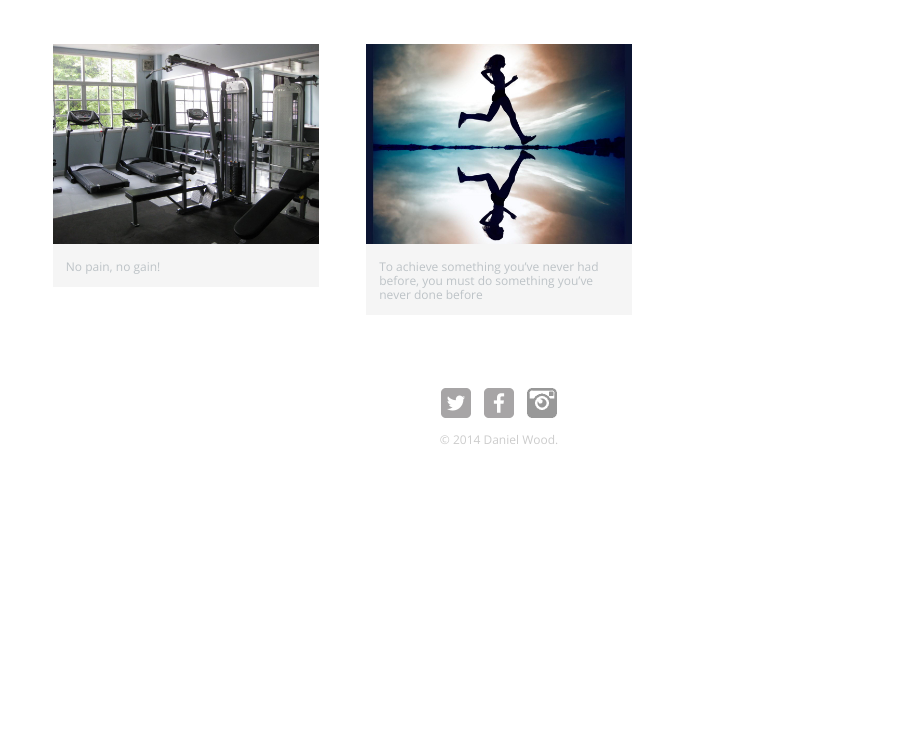
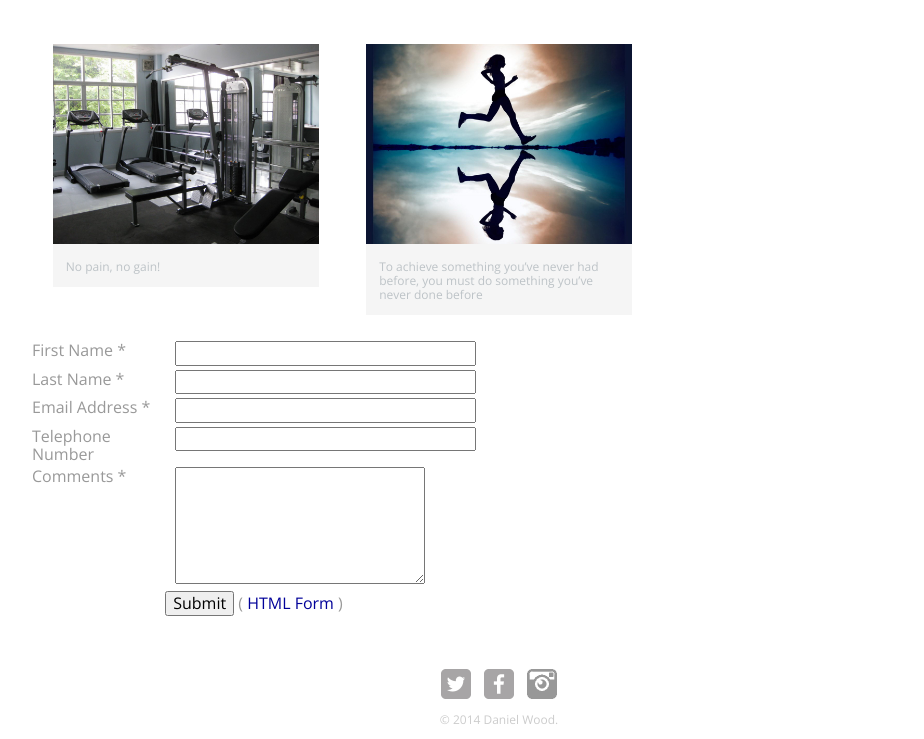
Before and after one commit to danielrogerwood/danielrogerwood.github.io, a plain HTML site: page index.html in a window 1280 px wide. Shown: the part 1069-1808 px from the top of the page, without its empty margins (141-1065 px from the left). Before the commit the page ends 1528 px from the top, so only its background shows below. Drawn offline with nearby package versions, Linux system fonts and the light colour scheme.

Commit message:
Adding form

```diff
--- a/index.html
+++ b/index.html
@@ -63,6 +63,60 @@
             </a>
           </li>
         </ul>
+
+        <form name="htmlform" method="post" action="html_form_send.php">
+<table width="450px">
+</tr>
+<tr>
+ <td valign="top">
+  <label for="first_name">First Name *</label>
+ </td>
+ <td valign="top">
+  <input  type="text" name="first_name" maxlength="50" size="30">
+ </td>
+</tr>
+
+<tr>
+ <td valign="top"">
+  <label for="last_name">Last Name *</label>
+ </td>
+ <td valign="top">
+  <input  type="text" name="last_name" maxlength="50" size="30">
+ </td>
+</tr>
+<tr>
+ <td valign="top">
+  <label for="email">Email Address *</label>
+ </td>
+ <td valign="top">
+  <input  type="text" name="email" maxlength="80" size="30">
+ </td>
+
+</tr>
+<tr>
+ <td valign="top">
+  <label for="telephone">Telephone Number</label>
+ </td>
+ <td valign="top">
+  <input  type="text" name="telephone" maxlength="30" size="30">
+ </td>
+</tr>
+<tr>
+ <td valign="top">
+  <label for="comments">Comments *</label>
+ </td>
+ <td valign="top">
+  <textarea  name="comments" maxlength="1000" cols="25" rows="6"></textarea>
+ </td>
+
+</tr>
+<tr>
+ <td colspan="2" style="text-align:center">
+  <input type="submit" value="Submit">   ( <a href="http://www.freecontactform.com/html_form.php">HTML Form</a> )
+ </td>
+</tr>
+</table>
+</form>
       </section>
       <footer>
           <a href="http://twitter.com/danielwood__"><img src="img/twitter-wrap.png" alt="Twitter Logo"class="social-icon"></a>
```
